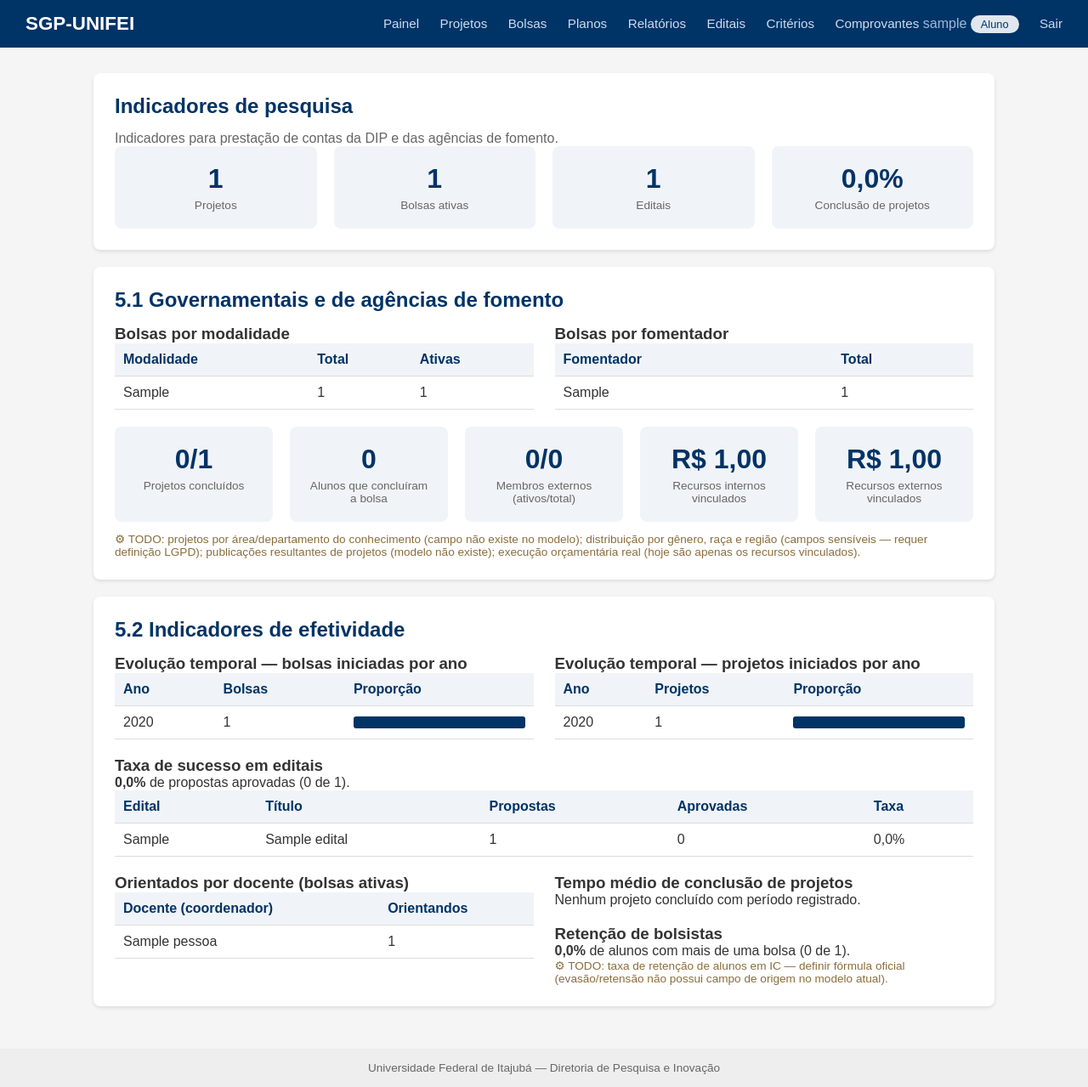
After one commit to hektor-monteiro/SGP-UNIFEI, a Django app: page /indicadores/ in a window 1280 px wide. The commit adds this page. Shown: the whole page at 85% size. Run offline with Django 5.2, Linux system fonts and the light colour scheme; a user stored in the database is signed in; tables that the repository leaves empty hold one stand-in row (values such as "Sample post").

Commit message:
feat: painel de indicadores governamentais e de efetividade

```diff
--- a/apps/relatorios/urls.py
+++ b/apps/relatorios/urls.py
@@ -2,6 +2,7 @@ from django.urls import path
 from . import views
 
 urlpatterns = [
+    path('indicadores/', views.indicadores, name='indicadores'),
     path('planos/', views.lista, name='planos_lista'),
     path('planos/novo/', views.novo, name='plano_novo'),
     path('planos/<uuid:pk>/', views.detalhe, name='plano_detalhe'),
--- a/apps/relatorios/views.py
+++ b/apps/relatorios/views.py
@@ -21,6 +21,8 @@ from decimal import Decimal
 from django.contrib import messages
 from django.contrib.auth.decorators import login_required
 from django.core.exceptions import PermissionDenied
+from django.db.models import Count, Q, Sum
+from django.db.models.functions import TruncYear
 from django.shortcuts import get_object_or_404, redirect, render
 from django.utils import timezone
 from django.views.decorators.cache import never_cache
@@ -28,7 +30,10 @@ from django.views.decorators.http import require_POST
 
 from apps.bolsas.models import Bolsa
 from apps.core.models import Perfil
-from apps.core.permissions import perfil_de, pode_gerir
+from apps.core.permissions import perfil_de, perfil_required, pode_gerir
+from apps.editais.models import Edital
+from apps.equipes.models import MembroEquipe
+from apps.projetos.models import Projeto, Proposta
 
 from .forms import AvaliacaoRelatorioForm, PlanoTrabalhoForm, RelatorioForm
 from .models import PlanoTrabalho, Relatorio
@@ -515,3 +520,142 @@ def avaliar_relatorio(request, pk):
         'relatorio': relatorio,
         'nota_minima': NOTA_MINIMA_RELATORIO,
     })
+
+
+def _barras(itens):
+    """Anexa percentual relativo ao maior total (barras CSS no template)."""
+    itens = list(itens)
+    maior = max((item['total'] for item in itens), default=0)
+    for item in itens:
+        item['barra'] = round(item['total'] * 100 / maior) if maior else 0
+    return itens
+
+
+@never_cache
+@perfil_required(Perfil.PERFIL_TECNICO, Perfil.PERFIL_DIRETOR, Perfil.PERFIL_PROREITOR)
+def indicadores(request):
+    """Painel de indicadores governamentais e de efetividade (§5).
+
+    Indicadores sem fonte de dados no modelo atual ficam marcados com TODO
+    na tela, em vez de exibir estimativas incorretas.
+    """
+    # --- §5.1 Governamentais e de agências de fomento ---
+    bolsas_modalidade = list(
+        Bolsa.objects.values('modalidade__sigla')
+        .annotate(total=Count('id'), ativas=Count('id', filter=Q(status='ativa')))
+        .order_by('-total')
+    )
+    bolsas_fomentador = list(
+        Bolsa.objects.values('fomentador__sigla')
+        .annotate(total=Count('id'))
+        .order_by('-total')
+    )
+    total_projetos = Projeto.objects.count()
+    projetos_concluidos = Projeto.objects.filter(status='concluido').count()
+    taxa_conclusao = (
+        round(projetos_concluidos * 100 / total_projetos, 1) if total_projetos else 0.0
+    )
+    alunos_concluiram = (
+        Bolsa.objects.filter(status='encerrada').values('aluno').distinct().count()
+    )
+    externos_total = MembroEquipe.objects.filter(funcao='externo').count()
+    externos_ativos = MembroEquipe.objects.filter(funcao='externo', ativo=True).count()
+    recursos_internos = (
+        Projeto.objects.aggregate(t=Sum('recursos_internos'))['t'] or Decimal('0')
+    )
+    recursos_externos = (
+        Projeto.objects.aggregate(t=Sum('recursos_externos'))['t'] or Decimal('0')
+    )
+
+    # --- §5.2 Indicadores de efetividade ---
+    evolucao_bolsas = _barras(
+        Bolsa.objects.filter(data_inicio__isnull=False)
+        .annotate(ano=TruncYear('data_inicio'))
+        .values('ano')
+        .annotate(total=Count('id'))
+        .order_by('ano')
+    )
+    evolucao_projetos = _barras(
+        Projeto.objects.filter(data_inicio__isnull=False)
+        .annotate(ano=TruncYear('data_inicio'))
+        .values('ano')
+        .annotate(total=Count('id'))
+        .order_by('ano')
+    )
+
+    total_propostas = Proposta.objects.count()
+    propostas_aprovadas = Proposta.objects.filter(status='aprovada').count()
+    taxa_sucesso_editais = (
+        round(propostas_aprovadas * 100 / total_propostas, 1) if total_propostas else 0.0
+    )
+    editais_taxas = []
+    for edital in (
+        Edital.objects.annotate(
+            total_propostas=Count('propostas'),
+            aprovadas=Count('propostas', filter=Q(propostas__status='aprovada')),
+        )
+        .filter(total_propostas__gt=0)
+        .order_by('-data_inicio')
+    ):
+        editais_taxas.append({
+            'codigo': edital.codigo,
+            'titulo': edital.titulo,
+            'total': edital.total_propostas,
+            'aprovadas': edital.aprovadas,
+            'taxa': round(edital.aprovadas * 100 / edital.total_propostas, 1),
+        })
+
+    duracoes = [
+        (fim - inicio).days
+        for inicio, fim in Projeto.objects.filter(
+            status='concluido',
+            data_inicio__isnull=False,
+            data_termino__isnull=False,
+        ).values_list('data_inicio', 'data_termino')
+    ]
+    tempo_medio_dias = round(sum(duracoes) / len(duracoes)) if duracoes else None
+
+    orientandos = list(
+        Bolsa.objects.filter(status='ativa')
+        .values('projeto__coordenador__nome')
+        .annotate(orientandos=Count('id'))
+        .order_by('-orientandos')[:10]
+    )
+
+    alunos_com_bolsa = Bolsa.objects.values('aluno').distinct().count()
+    alunos_renovaram = (
+        Bolsa.objects.values('aluno').annotate(n=Count('id')).filter(n__gte=2).count()
+    )
+    taxa_renovacao = (
+        round(alunos_renovaram * 100 / alunos_com_bolsa, 1) if alunos_com_bolsa else 0.0
+    )
+
+    contexto = {
+        # KPIs do topo
+        'total_projetos': total_projetos,
+        'total_bolsas_ativas': Bolsa.objects.filter(status='ativa').count(),
+        'total_editais': Edital.objects.count(),
+        'taxa_conclusao': taxa_conclusao,
+        # §5.1
+        'bolsas_modalidade': bolsas_modalidade,
+        'bolsas_fomentador': bolsas_fomentador,
+        'projetos_concluidos': projetos_concluidos,
+        'alunos_concluiram': alunos_concluiram,
+        'externos_total': externos_total,
+        'externos_ativos': externos_ativos,
+        'recursos_internos': recursos_internos,
+        'recursos_externos': recursos_externos,
+        # §5.2
+        'evolucao_bolsas': evolucao_bolsas,
+        'evolucao_projetos': evolucao_projetos,
+        'taxa_sucesso_editais': taxa_sucesso_editais,
+        'total_propostas': total_propostas,
+        'propostas_aprovadas': propostas_aprovadas,
+        'editais_taxas': editais_taxas,
+        'tempo_medio_dias': tempo_medio_dias,
+        'orientandos': orientandos,
+        'taxa_renovacao': taxa_renovacao,
+        'alunos_com_bolsa': alunos_com_bolsa,
+        'alunos_renovaram': alunos_renovaram,
+    }
+    return render(request, 'relatorios/indicadores.html', contexto)
--- a/templates/core/dashboard.html
+++ b/templates/core/dashboard.html
@@ -56,6 +56,7 @@
         <div class="stat"><div class="num">{{ total_editais }}</div><div class="label">Editais</div></div>
         <div class="stat"><div class="num">{{ total_pessoas }}</div><div class="label">Pessoas</div></div>
     </div>
+    <p style="margin-top:12px;"><a href="{% url 'indicadores' %}" style="color:#003366;">Ver indicadores →</a></p>
 </div>
 {% endif %}
 
--- /dev/null
+++ b/templates/relatorios/indicadores.html
@@ -0,0 +1,166 @@
+{% extends "base.html" %}
+
+{% block title %}Indicadores{% endblock %}
+
+{% block content %}
+<div class="card">
+    <h2>Indicadores de pesquisa</h2>
+    <p style="color:#666;">Indicadores para prestação de contas da DIP e das agências de fomento.</p>
+    <div class="stats">
+        <div class="stat"><div class="num">{{ total_projetos }}</div><div class="label">Projetos</div></div>
+        <div class="stat"><div class="num">{{ total_bolsas_ativas }}</div><div class="label">Bolsas ativas</div></div>
+        <div class="stat"><div class="num">{{ total_editais }}</div><div class="label">Editais</div></div>
+        <div class="stat"><div class="num">{{ taxa_conclusao }}%</div><div class="label">Conclusão de projetos</div></div>
+    </div>
+</div>
+
+<div class="card">
+    <h2>5.1 Governamentais e de agências de fomento</h2>
+
+    <div style="display:grid; grid-template-columns:repeat(auto-fit, minmax(320px, 1fr)); gap:25px;">
+        <div>
+            <h3>Bolsas por modalidade</h3>
+            {% if bolsas_modalidade %}
+            <table>
+                <tr><th>Modalidade</th><th>Total</th><th>Ativas</th></tr>
+                {% for m in bolsas_modalidade %}
+                <tr>
+                    <td>{{ m.modalidade__sigla }}</td>
+                    <td>{{ m.total }}</td>
+                    <td>{{ m.ativas }}</td>
+                </tr>
+                {% endfor %}
+            </table>
+            {% else %}<p>Nenhuma bolsa registrada.</p>{% endif %}
+        </div>
+
+        <div>
+            <h3>Bolsas por fomentador</h3>
+            {% if bolsas_fomentador %}
+            <table>
+                <tr><th>Fomentador</th><th>Total</th></tr>
+                {% for f in bolsas_fomentador %}
+                <tr>
+                    <td>{{ f.fomentador__sigla|default:"Não informado" }}</td>
+                    <td>{{ f.total }}</td>
+                </tr>
+                {% endfor %}
+            </table>
+            {% else %}<p>Nenhuma bolsa registrada.</p>{% endif %}
+        </div>
+    </div>
+
+    <div class="stats" style="margin-top:20px;">
+        <div class="stat"><div class="num">{{ projetos_concluidos }}/{{ total_projetos }}</div><div class="label">Projetos concluídos</div></div>
+        <div class="stat"><div class="num">{{ alunos_concluiram }}</div><div class="label">Alunos que concluíram a bolsa</div></div>
+        <div class="stat"><div class="num">{{ externos_ativos }}/{{ externos_total }}</div><div class="label">Membros externos (ativos/total)</div></div>
+        <div class="stat"><div class="num">R$ {{ recursos_internos|floatformat:2 }}</div><div class="label">Recursos internos vinculados</div></div>
+        <div class="stat"><div class="num">R$ {{ recursos_externos|floatformat:2 }}</div><div class="label">Recursos externos vinculados</div></div>
+    </div>
+
+    <p class="todo" style="color:#8a6d3b; font-size:0.85rem; margin-top:12px;">
+        ⚙ TODO: projetos por área/departamento do conhecimento (campo não existe no modelo);
+        distribuição por gênero, raça e região (campos sensíveis — requer definição LGPD);
+        publicações resultantes de projetos (modelo não existe);
+        execução orçamentária real (hoje são apenas os recursos vinculados).
+    </p>
+</div>
+
+<div class="card">
+    <h2>5.2 Indicadores de efetividade</h2>
+
+    <div style="display:grid; grid-template-columns:repeat(auto-fit, minmax(320px, 1fr)); gap:25px;">
+        <div>
+            <h3>Evolução temporal — bolsas iniciadas por ano</h3>
+            {% if evolucao_bolsas %}
+            <table>
+                <tr><th>Ano</th><th>Bolsas</th><th style="width:45%;">Proporção</th></tr>
+                {% for b in evolucao_bolsas %}
+                <tr>
+                    <td>{{ b.ano|date:"Y" }}</td>
+                    <td>{{ b.total }}</td>
+                    <td><div style="background:#e6ecf2; border-radius:3px;"><div style="background:#003366; height:14px; width:{{ b.barra }}%; border-radius:3px;"></div></div></td>
+                </tr>
+                {% endfor %}
+            </table>
+            {% else %}<p>Sem dados.</p>{% endif %}
+        </div>
+
+        <div>
+            <h3>Evolução temporal — projetos iniciados por ano</h3>
+            {% if evolucao_projetos %}
+            <table>
+                <tr><th>Ano</th><th>Projetos</th><th style="width:45%;">Proporção</th></tr>
+                {% for p in evolucao_projetos %}
+                <tr>
+                    <td>{{ p.ano|date:"Y" }}</td>
+                    <td>{{ p.total }}</td>
+                    <td><div style="background:#e6ecf2; border-radius:3px;"><div style="background:#003366; height:14px; width:{{ p.barra }}%; border-radius:3px;"></div></div></td>
+                </tr>
+                {% endfor %}
+            </table>
+            {% else %}<p>Sem dados.</p>{% endif %}
+        </div>
+    </div>
+
+    <div style="margin-top:20px;">
+        <h3>Taxa de sucesso em editais</h3>
+        <p>
+            <strong>{{ taxa_sucesso_editais }}%</strong> de propostas aprovadas
+            ({{ propostas_aprovadas }} de {{ total_propostas }}).
+        </p>
+        {% if editais_taxas %}
+        <table>
+            <tr><th>Edital</th><th>Título</th><th>Propostas</th><th>Aprovadas</th><th>Taxa</th></tr>
+            {% for e in editais_taxas %}
+            <tr>
+                <td>{{ e.codigo }}</td>
+                <td>{{ e.titulo|truncatechars:60 }}</td>
+                <td>{{ e.total }}</td>
+                <td>{{ e.aprovadas }}</td>
+                <td>{{ e.taxa }}%</td>
+            </tr>
+            {% endfor %}
+        </table>
+        {% endif %}
+    </div>
+
+    <div style="display:grid; grid-template-columns:repeat(auto-fit, minmax(320px, 1fr)); gap:25px; margin-top:20px;">
+        <div>
+            <h3>Orientados por docente (bolsas ativas)</h3>
+            {% if orientandos %}
+            <table>
+                <tr><th>Docente (coordenador)</th><th>Orientandos</th></tr>
+                {% for o in orientandos %}
+                <tr>
+                    <td>{{ o.projeto__coordenador__nome|default:"Não informado" }}</td>
+                    <td>{{ o.orientandos }}</td>
+                </tr>
+                {% endfor %}
+            </table>
+            {% else %}<p>Sem bolsas ativas.</p>{% endif %}
+        </div>
+
+        <div>
+            <h3>Tempo médio de conclusão de projetos</h3>
+            {% if tempo_medio_dias is not None %}
+                <div class="stats">
+                    <div class="stat"><div class="num">{{ tempo_medio_dias }}</div><div class="label">dias (projetos concluídos)</div></div>
+                </div>
+            {% else %}
+                <p>Nenhum projeto concluído com período registrado.</p>
+            {% endif %}
+
+            <h3 style="margin-top:20px;">Retenção de bolsistas</h3>
+            <p>
+                <strong>{{ taxa_renovacao }}%</strong> de alunos com mais de uma bolsa
+                ({{ alunos_renovaram }} de {{ alunos_com_bolsa }}).
+            </p>
+            <p class="todo" style="color:#8a6d3b; font-size:0.85rem;">
+                ⚙ TODO: taxa de retenção de alunos em IC — definir fórmula oficial
+                (evasão/retensão não possui campo de origem no modelo atual).
+            </p>
+        </div>
+    </div>
+</div>
+{% endblock %}
```
Also changed, not shown: sgp/tests/test_indicadores.py (added, +217 -0 lines).
